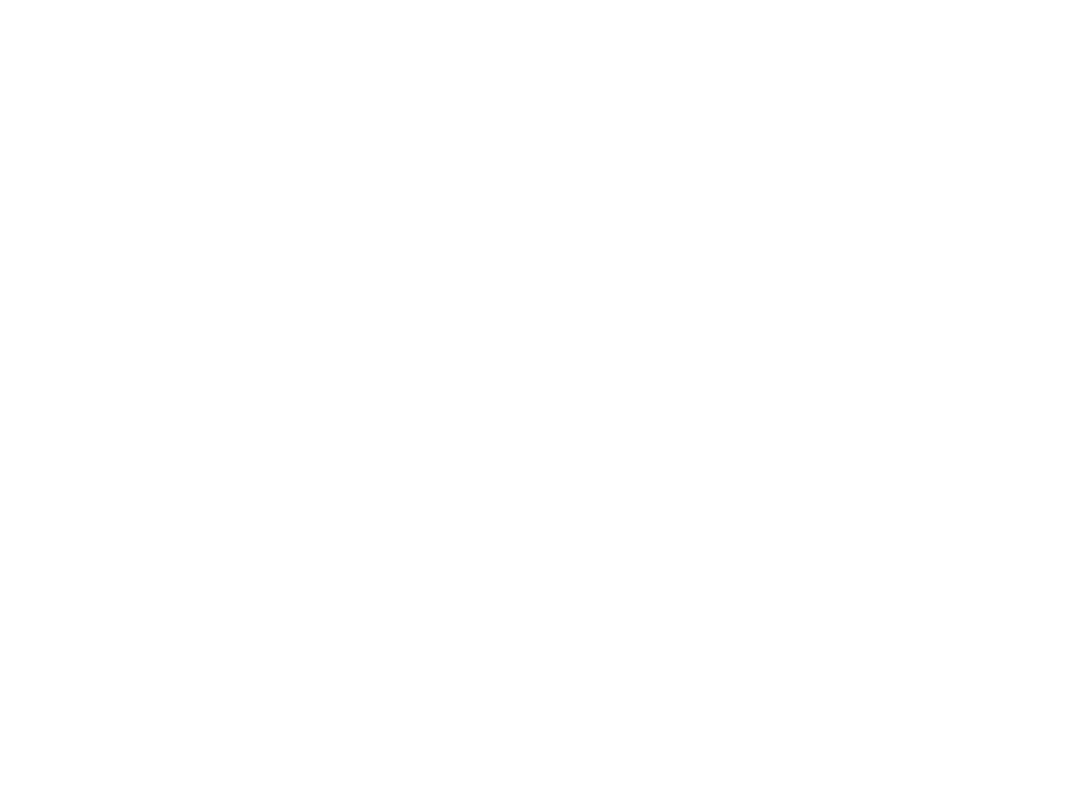
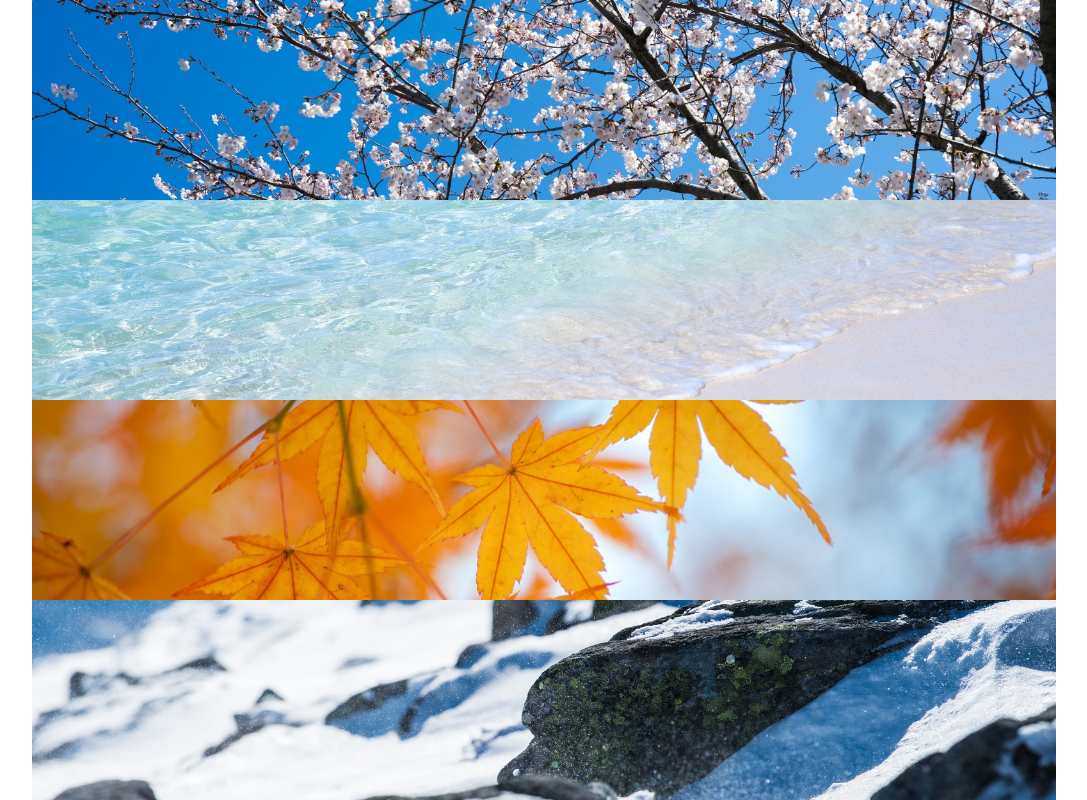
Before and after one commit to Lily-rik/chapter6_exercise, a plain HTML site: page index.html in a window 1280 px wide. Shown: the whole page, without its empty margins (96-1183 px from the left). Drawn offline with Linux system fonts and the light colour scheme.

Commit message:
[add]1-6

```diff
--- a/index.html
+++ b/index.html
@@ -5,7 +5,11 @@
     <link rel="stylesheet" href="style.css">
     <title>６章演習</title>
   </head>
+
   <body>
-
+    <div class="img1"></div>
+    <div class="img2"></div>
+    <div class="img3"></div>
+    <div class="img4"></div>
   </body>
 </html>
--- a/style.css
+++ b/style.css
@@ -3,3 +3,39 @@
   padding: 0;
   box-sizing: border-box;
 }
+
+.img1 {
+  width: 80%;
+  height: 200px;
+  margin: 0 auto;
+  background-image: url(img/box1.jpg);
+  background-size: cover;
+  background-position: center;
+}
+
+.img2 {
+  width: 80%;
+  height: 200px;
+  margin: 0 auto;
+  background-image: url(img/box2.jpg);
+  background-size: cover;
+  background-position: center;
+}
+
+.img3 {
+  width: 80%;
+  height: 200px;
+  margin: 0 auto;
+  background-image: url(img/box3.jpg);
+  background-size: cover;
+  background-position: center;
+}
+
+.img4 {
+  width: 80%;
+  height: 200px;
+  margin: 0 auto;
+  background-image: url(img/box4.jpg);
+  background-size: cover;
+  background-position: center;
+}
```
